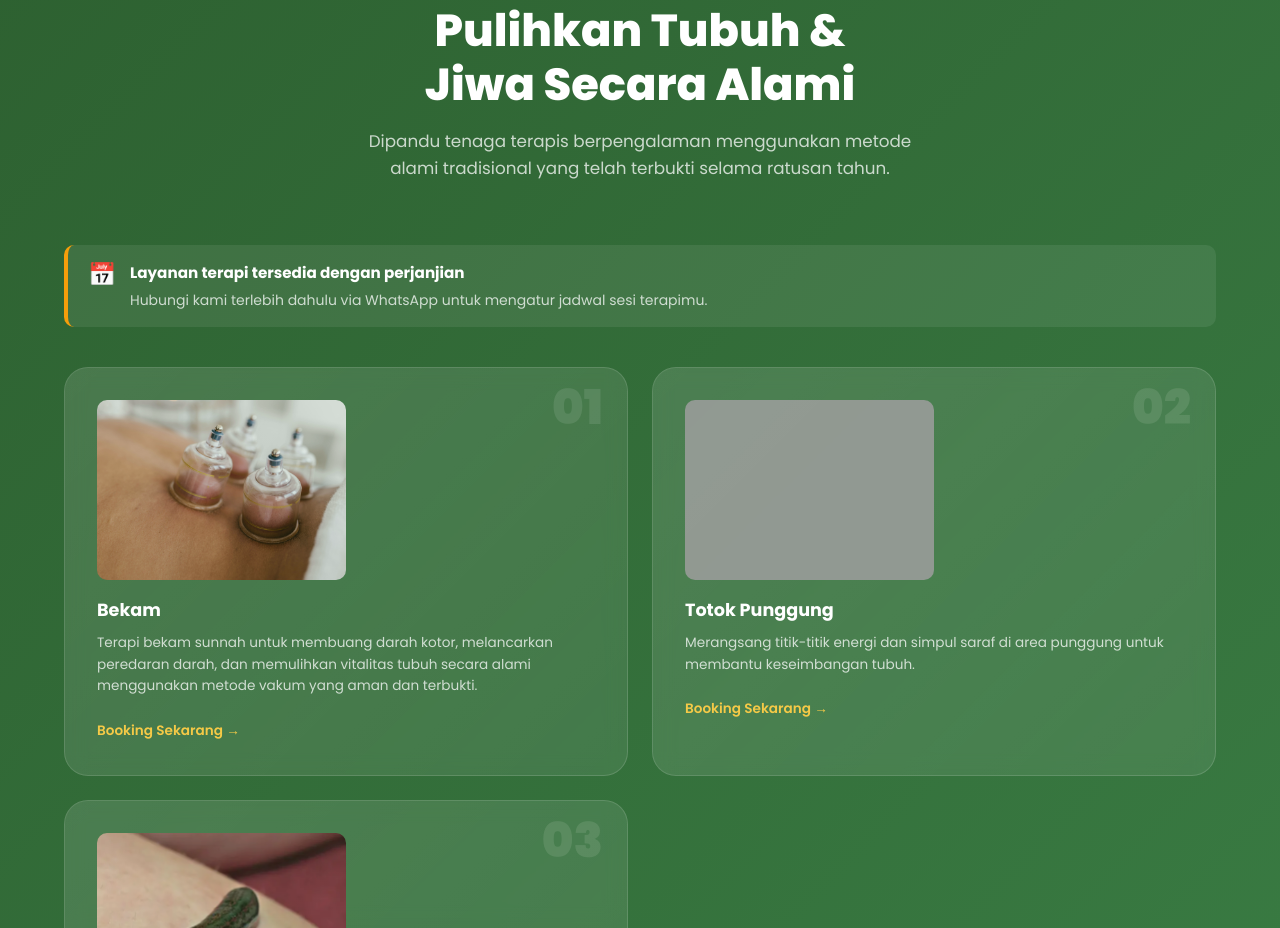
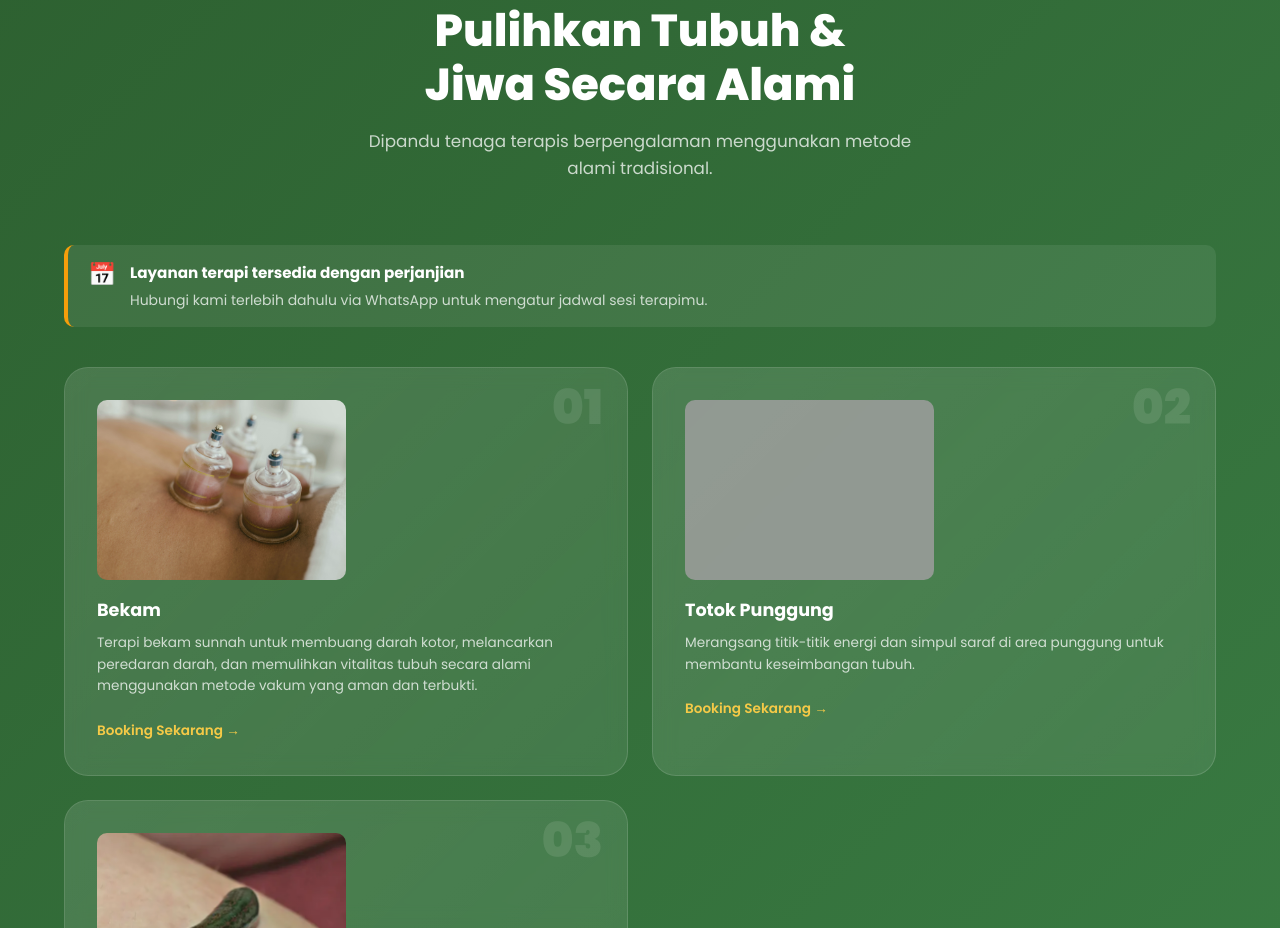
Before and after one commit to helmianndyustian-ship-it/BalikHarmoni, a plain HTML site: page index.html in a window 1280 px wide. Shown: the part 4080-5008 px from the top of the page. Drawn offline with Linux system fonts and the light colour scheme; grey boxes are pictures that could not be loaded.

Commit message:
Update index.html

```diff
--- a/index.html
+++ b/index.html
@@ -376,7 +376,7 @@
       <div class="section-header reveal">
         <span class="section-label">Layanan Terapi</span>
         <h2 class="section-title">Pulihkan Tubuh &<br/>Jiwa Secara Alami</h2>
-        <p class="section-desc">Dipandu tenaga terapis berpengalaman menggunakan metode alami tradisional yang telah terbukti selama ratusan tahun.</p>
+        <p class="section-desc">Dipandu tenaga terapis berpengalaman menggunakan metode alami tradisional.</p>
       </div>
 
  <div class="terapi-notice reveal">
```
